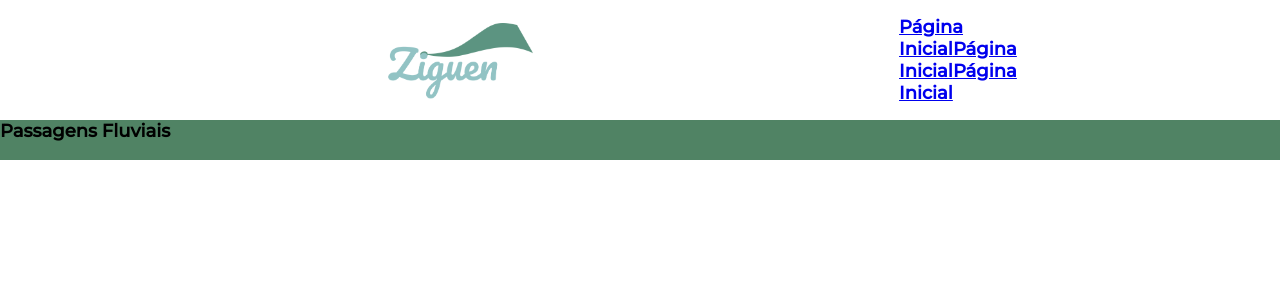
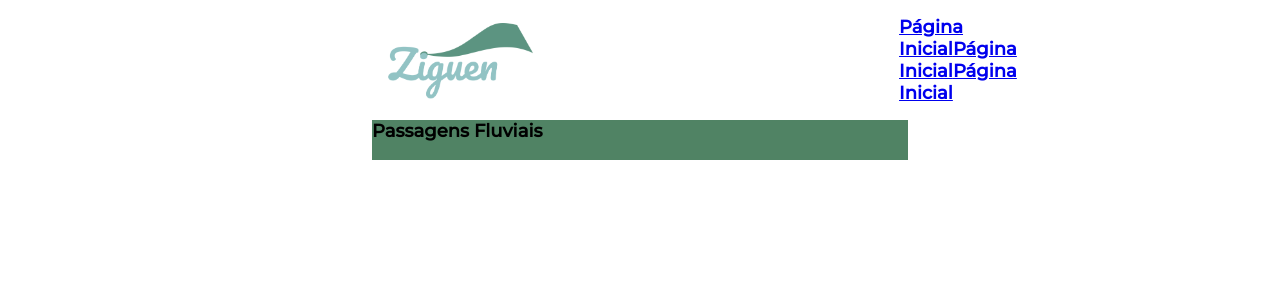
Before and after one commit to GeiseSaunier/2020.1-Ziguen-Front, a React (Create React App) app in the folder ziguen1.0/: page /login in a window 1280 px wide. Shown: the top 300 px of the page. Built offline with nearby package versions, Linux system fonts and the light colour scheme.

Commit message:
fix(#21): Adjusting home screen size
Co-authored-by: GeiseSaunier <geisesaunier3939@gmail.com>

```diff
--- a/ziguen1.0/src/pages/Home.tsx
+++ b/ziguen1.0/src/pages/Home.tsx
@@ -4,7 +4,6 @@ import { Link } from 'react-router-dom';
 import facebookImg from '../images/facebook.svg'
 import instagramImg from '../images/instagram.svg'
 import { CarouselProvider, Slider, Slide, ButtonBack, ButtonNext } from 'pure-react-carousel'
-import { Card, Icon, Image } from 'semantic-ui-react';
 
 import 'pure-react-carousel/dist/react-carousel.es.css';
 import '../styles/pages/home.css'
--- a/ziguen1.0/src/styles/global.css
+++ b/ziguen1.0/src/styles/global.css
@@ -2,6 +2,7 @@
     margin: 0;
     padding: 0;
     box-sizing: border-box;
+
 }
 
 body, input, button, textarea {
--- a/ziguen1.0/src/styles/pages/home.css
+++ b/ziguen1.0/src/styles/pages/home.css
@@ -13,7 +13,7 @@
 }
 
 .top-bar .field {
-    width: 100vw;
+    width: 100%;
     height: 40px;
     background: #508364;
 }
@@ -139,7 +139,7 @@
 
 #home-page .search {
     background-color: #85BEAB;
-    width: 100vw;
+    width: 100%;
     height: 150px;
     display: flex;
     align-items: center;
```
Also changed, not shown: 1 other file (tests, documents, lock files or other folders). Lines whose indentation alone changed are shown as unchanged.
